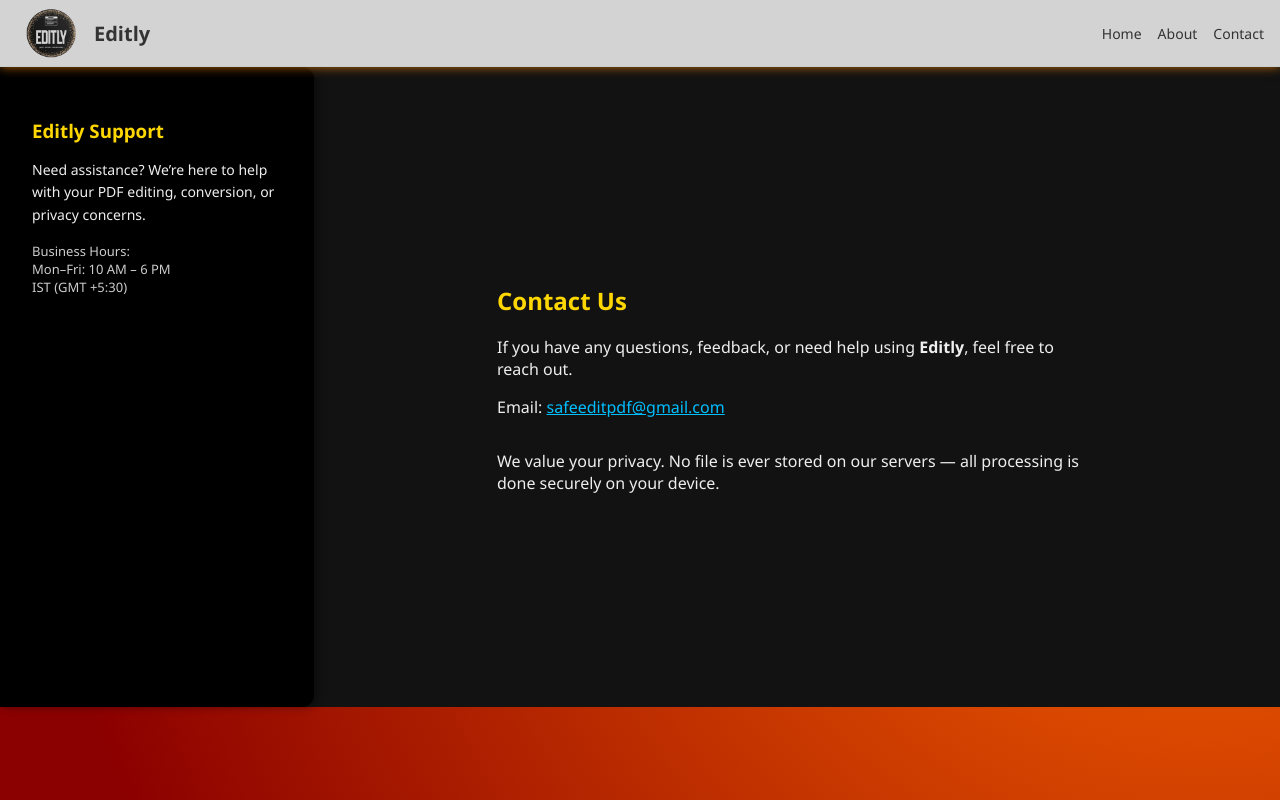
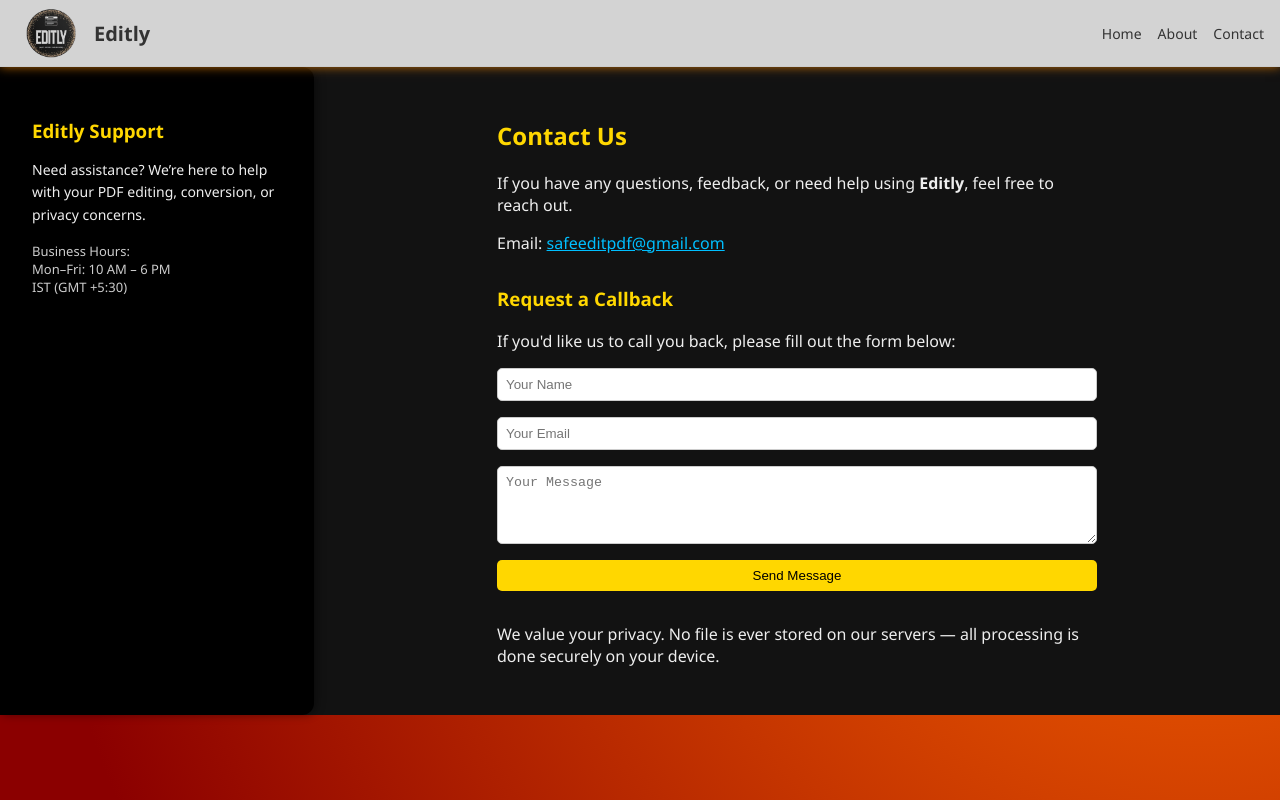
Before and after one commit to Safeedit/editly, a React (Create React App) app: page /contact in a window 1280 px wide. Built offline with nearby package versions, Linux system fonts and the light colour scheme.

Commit message:
Update Contact.jsx

```diff
--- a/src/components/Contact.jsx
+++ b/src/components/Contact.jsx
@@ -1,6 +1,19 @@
-import React from "react";
+import React, { useState } from "react";
 
 function Contact() {
+  const [name, setName] = useState("");
+  const [email, setEmail] = useState("");
+  const [message, setMessage] = useState("");
+
+  const handleSubmit = (e) => {
+    e.preventDefault();
+    // Here you would typically handle form submission, e.g., send an email
+    alert(`Thank you, ${name}! Your message has been sent.`);
+    setName("");
+    setEmail("");
+    setMessage("");
+  };
+
   return (
     <div style={{ display: "flex", minHeight: "80vh", backgroundColor: "#121212", color: "#eee" }}>
 
@@ -31,6 +44,39 @@
           If you have any questions, feedback, or need help using <strong>Editly</strong>, feel free to reach out.
         </p>
         <p>Email: <a href="mailto:safeeditpdf@gmail.com" style={{ color: "#00bfff" }}>safeeditpdf@gmail.com</a></p>
+
+        <h3 style={{ marginTop: "2rem", color: "#ffd700" }}>Request a Callback</h3>
+        <p>If you'd like us to call you back, please fill out the form below:</p>
+        <form onSubmit={handleSubmit} style={{ display: "flex", flexDirection: "column" }}>
+          <input
+            type="text"
+            placeholder="Your Name"
+            value={name}
+            onChange={(e) => setName(e.target.value)}
+            required
+            style={{ marginBottom: "1rem", padding: "0.5rem", borderRadius: "5px", border: "1px solid #ccc" }}
+          />
+          <input
+            type="email"
+            placeholder="Your Email"
+            value={email}
+            onChange={(e) => setEmail(e.target.value)}
+            required
+            style={{ marginBottom: "1rem", padding: "0.5rem", borderRadius: "5px", border: "1px solid #ccc" }}
+          />
+          <textarea
+            placeholder="Your Message"
+            value={message}
+            onChange={(e) => setMessage(e.target.value)}
+            required
+            rows="4"
+            style={{ marginBottom: "1rem", padding: "0.5rem", borderRadius: "5px", border: "1px solid #ccc" }}
+          />
+          <button type="submit" style={{ padding: "0.5rem", backgroundColor: "#ffd700", color: "#000", border: "none", borderRadius: "5px", cursor: "pointer" }}>
+            Send Message
+          </button>
+        </form>
+
         <p style={{ marginTop: "2rem" }}>
           We value your privacy. No file is ever stored on our servers — all processing is done securely on your device.
         </p>
```
